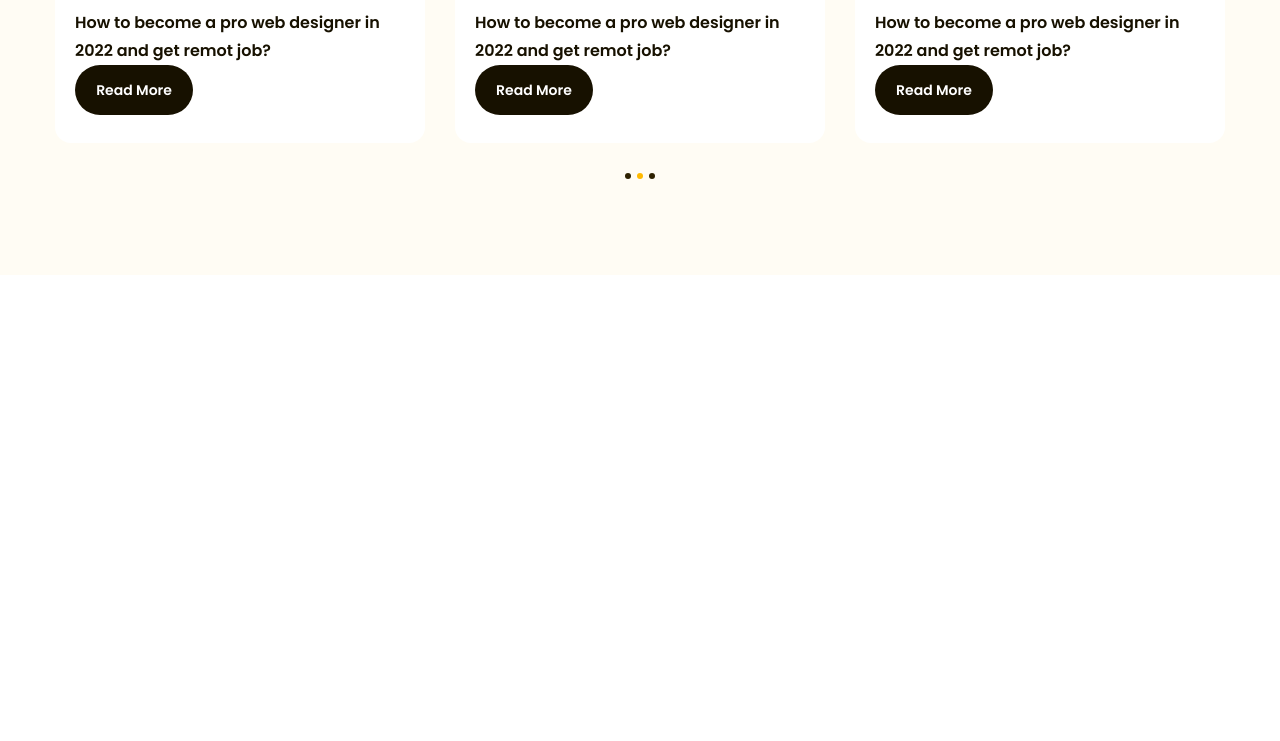
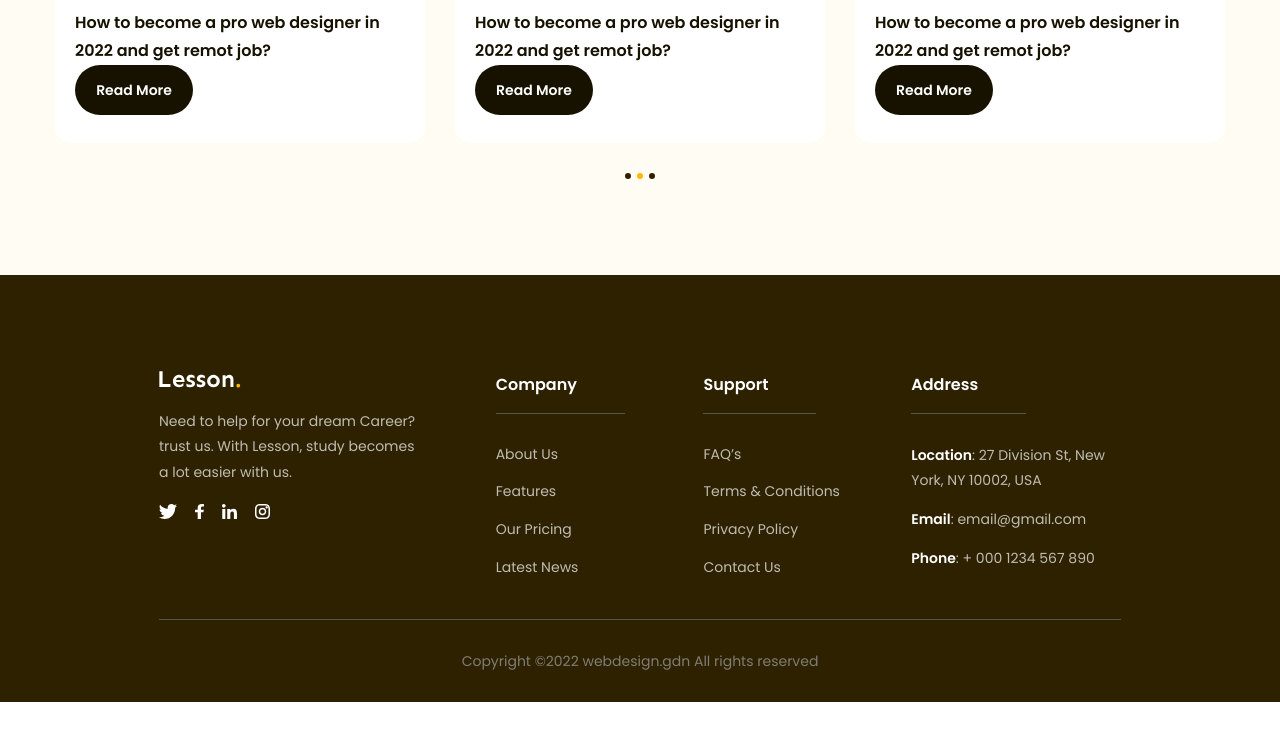
Before and after one commit to dangdondoc/figma-html-css-code-lai, a plain HTML site: page index.html in a window 1280 px wide. Shown: the part 4402-5143 px from the top of the page. After the commit the page ends 5104 px from the top, so only its background shows below. Drawn offline with Linux system fonts and the light colour scheme.

Commit message:
p14 tạo footer kết thúc

```diff
--- a/asssets/css/style.css
+++ b/asssets/css/style.css
@@ -665,3 +665,85 @@ a {
   cursor: default;
   background-color: var(--primary-color);
 }
+
+/* ===============footer================ */
+
+footer {
+  background-color: #2e2100;
+  padding: 96px 135px 0px;
+}
+
+.footer .row {
+  display: flex;
+  padding-bottom: 38px ;
+  border-bottom: 1px solid #59554B;
+}
+
+.footer .row .column {
+  width: 21.6%;
+}
+
+.footer .row .column:first-child {
+  width: 35%;
+}
+
+.footer .row .column:last-child {
+  margin-right: auto;
+}
+
+.footer .column .desc {
+  margin-top: 18px;
+  max-width: 267px;
+  color: #bfbcb2;
+  font-size: 1.4rem;
+  line-height: 1.85;
+}
+
+.footer .social {
+  margin-top: 18px;
+  display: flex;
+  justify-content: baseline;
+  gap: 18px;
+}
+
+.footer .column .title {
+  display: inline-block;
+  padding-bottom: 14px;
+  padding-right: 48px;
+  border-bottom: 1px solid #59554b;
+  color: #fff;
+  font-weight: 600;
+  font-size: 1.6rem;
+  line-height: 1.75;
+}
+
+.footer .column ul.list {
+  margin-top: 28px;
+}
+
+.footer .column ul.list a {
+  color: #bfbcb2;
+  font-size: 1.4rem;
+  line-height: 1.85;
+  display: inline-block;
+  margin-bottom: 12px;
+}
+
+.footer .list li:last-child a {
+  margin-bottom: 0;
+}
+
+.footer .list strong {
+  color: #fff;
+  font-weight: 600;
+  font-size: 1.4rem;
+  line-height: 26px;
+}
+
+.footer .copyright{
+  color: #807D74;
+  padding: 28px 0;
+font-size: 1.4rem;
+line-height: 1.86;
+text-align: center;
+}
--- a/index.html
+++ b/index.html
@@ -15,7 +15,7 @@
     <link rel="stylesheet" href="./asssets/css/style.css" />
     <title>Dự án 1: figma HTML CSS</title>
   </head>
-  <body style="height: 10000px">
+  <body>
     <!-- tạo header -->
     <header class="header fixed">
       <div class="main-content">
@@ -629,5 +629,89 @@
         </div>
       </div>
     </main>
+    <footer class="footer">
+      <div class="main-content">
+
+        <div class="row">
+          <!-- column 1 -->
+          <div class="column">
+           <a href="#!">
+            <img src="./asssets/img/logo-w.svg" alt="Lesson." class="logo">
+           </a>
+           <p class="desc">Need to help for your dream Career? trust us. With Lesson, study becomes a lot easier with us.</p>
+           <div class="social">
+            <a href="#!">
+              <img src="./asssets/icon/twitter.svg" alt="" class="icon">
+            </a>
+            <a href="#!">
+              <img src="./asssets/icon/fb.svg" alt="" class="icon">
+            </a>
+            <a href="#!">
+              <img src="./asssets/icon/linkedin.svg" alt="" class="icon">
+            </a>
+            <a href="#!">
+              <img src="./asssets/icon/instagram.svg" alt="" class="icon">
+            </a>
+           </div>
+          </div>
+
+          <!-- column 2 -->
+          <div class="column">
+            <h3 class="title">Company</h3>
+            <ul class="list">
+              <li>
+                <a href="#!">About Us</a>
+              </li>
+              <li>
+                <a href="#!">Features</a>
+              </li>
+              <li>
+                <a href="#!">Our Pricing</a>
+              </li>
+              <li>
+                <a href="#!">Latest News</a>
+              </li>
+            </ul>
+          </div>
+
+          <!-- column 3 -->
+          <div class="column">
+            <h3 class="title">Support</h3>
+            <ul class="list">
+              <li>
+                <a href="#!">FAQ’s</a>
+              </li>
+              <li>
+                <a href="#!">Terms & Conditions</a>
+              </li>
+              <li>
+                <a href="#!">Privacy Policy</a>
+              </li>
+              <li>
+                <a href="#!">Contact Us</a>
+              </li>
+            </ul>
+          </div>
+          <!-- column 4 -->
+          <div class="column">
+            <h3 class="title">Address</h3>
+            <ul class="list">
+              <li>
+                <a href="#!"><strong>Location</strong>: 27 Division St, New York, NY 10002, USA</a>
+              </li>
+              <li>
+                <a href="#!"><strong>Email</strong>: email@gmail.com</a>
+              </li>
+              <li>
+                <a href="#!"><strong>Phone</strong>: + 000 1234 567 890</a>
+              </li>
+            </ul>
+          </div>
+        </div>
+        <div class="copyright">
+          <p>Copyright ©2022 webdesign.gdn All rights reserved</p>
+        </div>
+      </div>
+    </footer>
   </body>
 </html>
```
Also changed, not shown: asssets/icon/fb.svg (added), asssets/icon/instagram.svg (added), asssets/icon/linkedin.svg (added), asssets/icon/twitter.svg (added), asssets/img/logo-w.svg (added).
